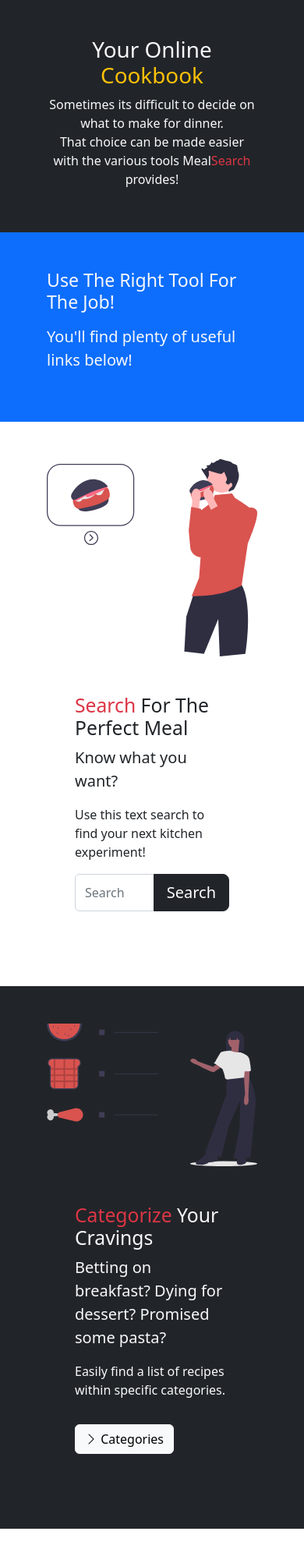
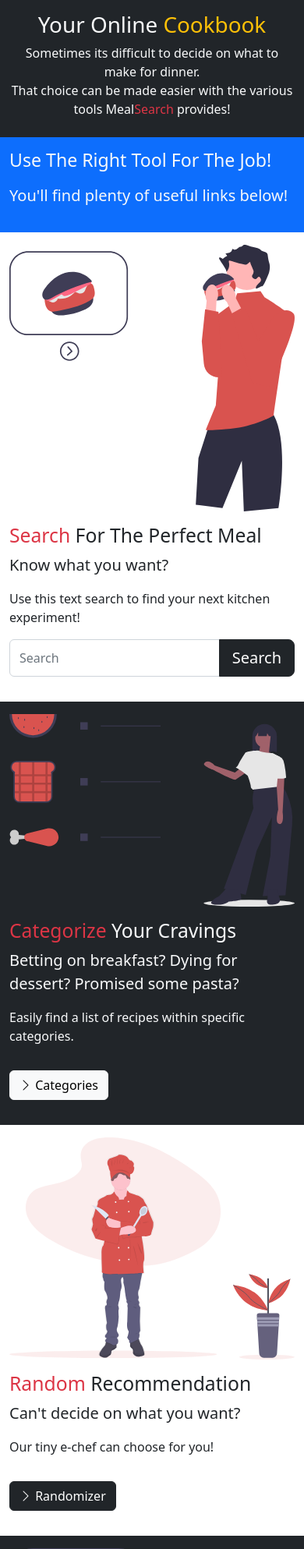
Before and after one commit to acastaneda10/ac-mealsearch, a Flask app: page / in a window 390 px wide. Shown: the part 73-2060 px from the top of the page at 78% size. Run offline with Flask 2, Linux system fonts and the light colour scheme; some libraries are stand-ins or nearby versions.

Commit message:
fixed mobile container size-again

```diff
--- a/templates/details.html
+++ b/templates/details.html
@@ -6,7 +6,7 @@
 
 {% block main %}
     {% for meal in meals %}
-    <section class="bg-light p-3 p-md-5">
+    <section class="bg-light py-3 p-md-5">
         <div class="container-md">
             <div class="d-flex flex-column align-items-center justify-content-center">
                 <h2>{{meal['strMeal']}}</h2>
@@ -19,7 +19,7 @@
             </div>
         </div>
     </section>
-    <section class="p-3">
+    <section class="py-3 p-md-5">
         <div class="container-md">
             <div class="row align-items-center justify-content-between">
                 <div class="col-md order-md-2 mb-3 mb-md-0">
--- a/templates/index.html
+++ b/templates/index.html
@@ -5,7 +5,7 @@
 {% endblock %}
 
 {% block main %}
-    <section class="bg-dark text-light p-5 p-lg-0 pt-lg-5 text-center text-sm-start">
+    <section class="bg-dark text-light py-3 p-md-5 p-lg-0 pt-lg-5 text-center text-sm-start">
         <div class="container-md">
             <!-- d-flex to start flex, d-sm-flex will only flex if bigger than sm-->
             <!-- align-items-center sets all items to vertical center of container -->
@@ -29,7 +29,7 @@
     </section>
 
     <!-- Newsletter -->
-    <section class="bg-primary text-light p-5">
+    <section class="bg-primary text-light py-3 p-md-5">
         <div class="container-md">
             <div class="d-md-flex justify-content-between align-items-center">
                 <h3 class="mb-3 mb-md-0">Use The Right Tool For The Job!</h3>
@@ -46,13 +46,13 @@
 
     <!-- Sections -->
     <div id="search" class="mn5"></div>
-    <section id="search" class="p-5">
+    <section id="search" class="py-3 p-md-5">
         <div class="container-md">
             <div class="row align-items-center justify-content-between">
                 <div class="col-md">
                     <img src="static/search.svg" class="img-fluid" alt="">
                 </div>
-                <div class="col-md p-5">
+                <div class="col-md py-3 p-md-5">
                     <h2><span class="text-danger">Search</span> For The Perfect Meal</h2>
                     <p class="lead">
                         Know what you want?
@@ -69,13 +69,13 @@
         </div>
     </section>
     <div id="categories" class="mn5"></div>
-    <section id="categories" class="p-5 bg-dark text-light">
+    <section id="categories" class="py-3 p-md-5 bg-dark text-light">
         <div class="container-md">
             <div class="row align-items-center justify-content-between">
                 <div class="col-md order-md-2">
                     <img src="static/categories.svg" class="img-fluid" alt="">
                 </div>
-                <div class="col-md p-5 order-md-1">
+                <div class="col-md py-3 p-md-5 order-md-1">
                     <h2><span class="text-danger">Categorize</span> Your Cravings</h2>
                     <p class="lead">
                         Betting on breakfast? Dying for dessert? Promised some pasta?
@@ -91,13 +91,13 @@
         </div>
     </section>
     <div id="random" class="mn5"></div>
-    <section id="random" class="p-5">
+    <section id="random" class="py-3 p-md-5">
         <div class="container-md">
             <div class="row align-items-center justify-content-between">
                 <div class="col-md">
                     <img src="static/random.svg" class="img-fluid" alt="">
                 </div>
-                <div class="col-md p-5">
+                <div class="col-md py-3 p-md-5">
                     <h2><span class="text-danger">Random</span> Recommendation</h2>
                     <p class="lead">
                         Can't decide on what you want?
@@ -113,13 +113,13 @@
         </div>
     </section>
     <div id="ingredients" class="mn5"></div>
-    <section id="ingredients" class="p-5 bg-dark text-light">
+    <section id="ingredients" class="py-3 p-md-5 bg-dark text-light">
         <div class="container-md">
             <div class="row align-items-center justify-content-between">
                 <div class="col-md order-md-2">
                     <img src="static/ingredients.svg" class="img-fluid" alt="">
                 </div>
-                <div class="col-md p-5">
+                <div class="col-md py-3 p-md-5">
                     <h2>Include Your <span class="text-danger">Ingredients</span></h2>
                     <p class="lead">
                         Is your pantry getting full?
--- a/templates/list.html
+++ b/templates/list.html
@@ -6,7 +6,7 @@
 
 {% block main %}
 <div id="list" class="mn5"></div>
-<section class="p-5" id="list">
+<section class="py-3 p-md-5" id="list">
     <div class="container-md">
         {% block search %}{% endblock %}
 
```
Also changed, not shown: templates/search_list.html (deleted, +0 -45 lines).
